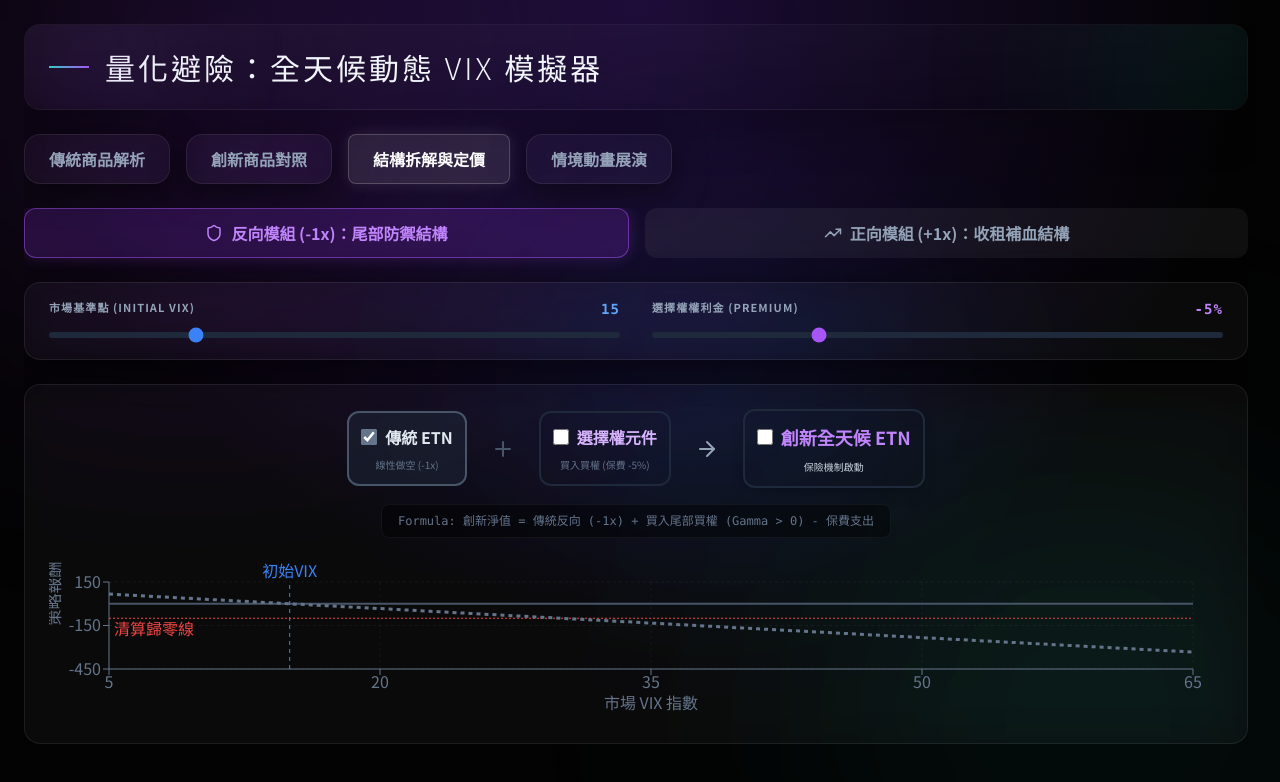
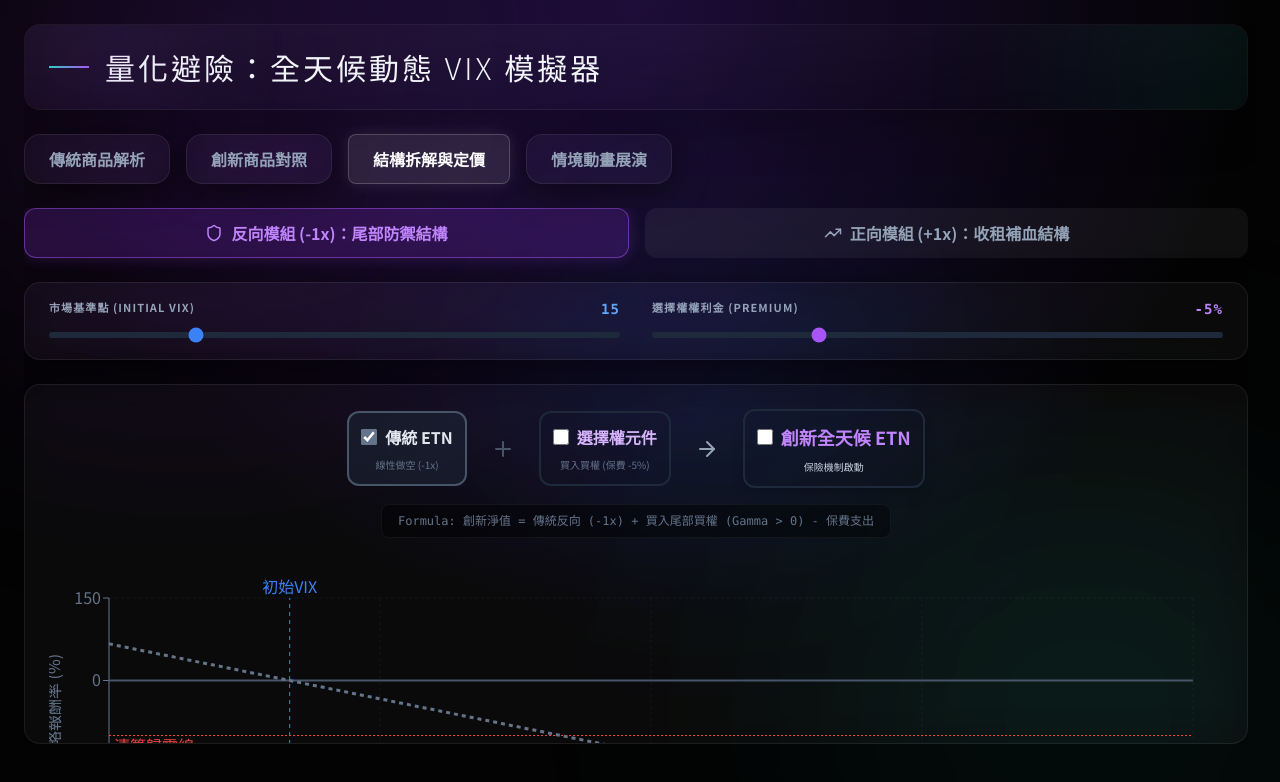
Before and after one commit to jerry0519-nycu/vix_simulator, a Next.js app: page / in a window 1280 px wide. Both pictures are taken after a click on the button "結構拆解與定價". Shown: the top 782 px of the page. Built offline with nearby package versions, Linux system fonts and the light colour scheme.

Commit message:
fix chart height issue in ReplicationMode

```diff
--- a/src/components/ReplicationMode.tsx
+++ b/src/components/ReplicationMode.tsx
@@ -240,7 +240,7 @@ export function ReplicationMode() {
         </div>
 
         {/* 核心圖表區 */}
-        <div className="flex-1 min-h-0 relative">
+        <div className="flex-1 min-h-[400px] w-full relative mt-4">
           <ResponsiveContainer width="100%" height="100%">
             <LineChart
               data={activeTab === 'short' ? shortData : longData}
```
